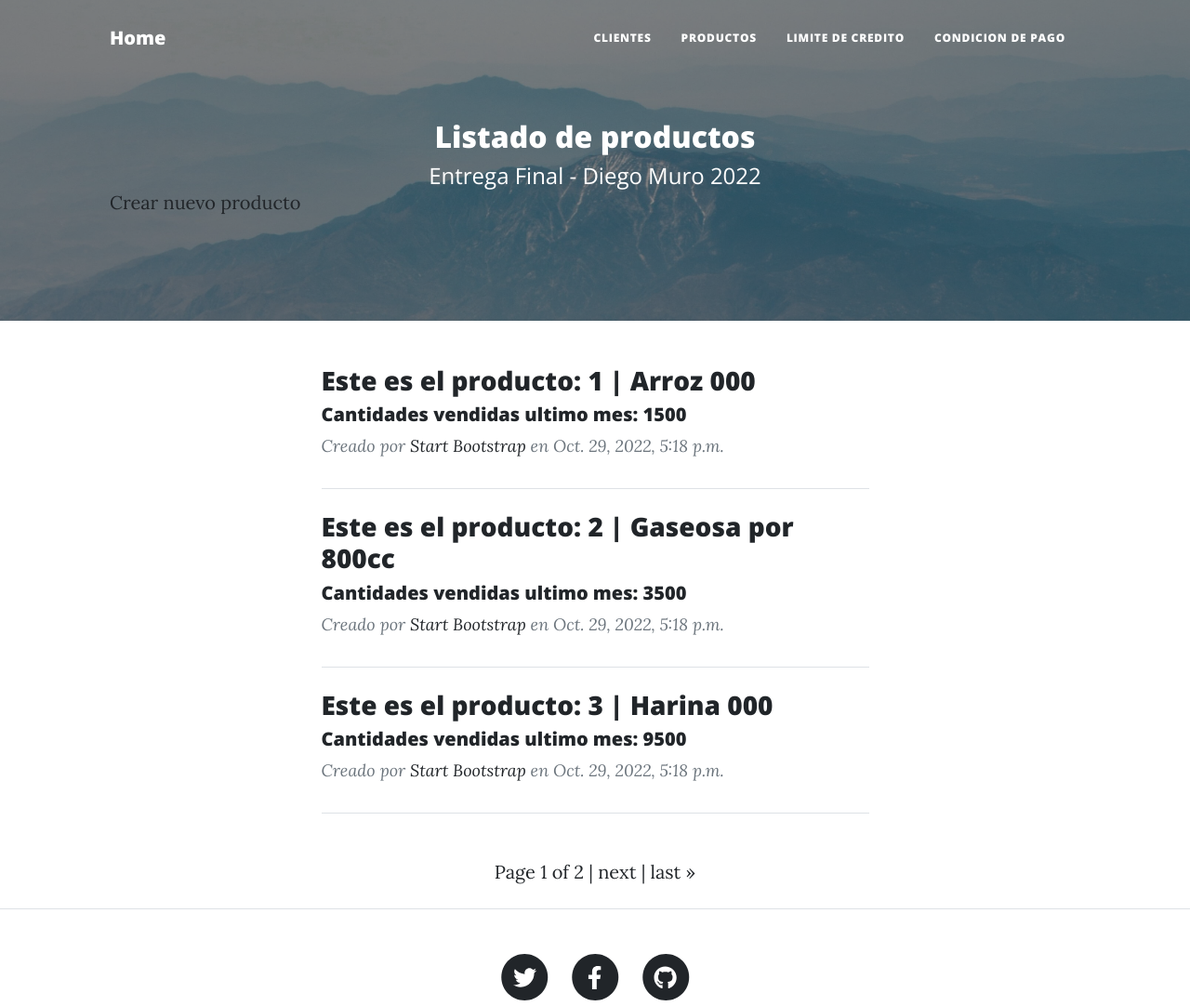
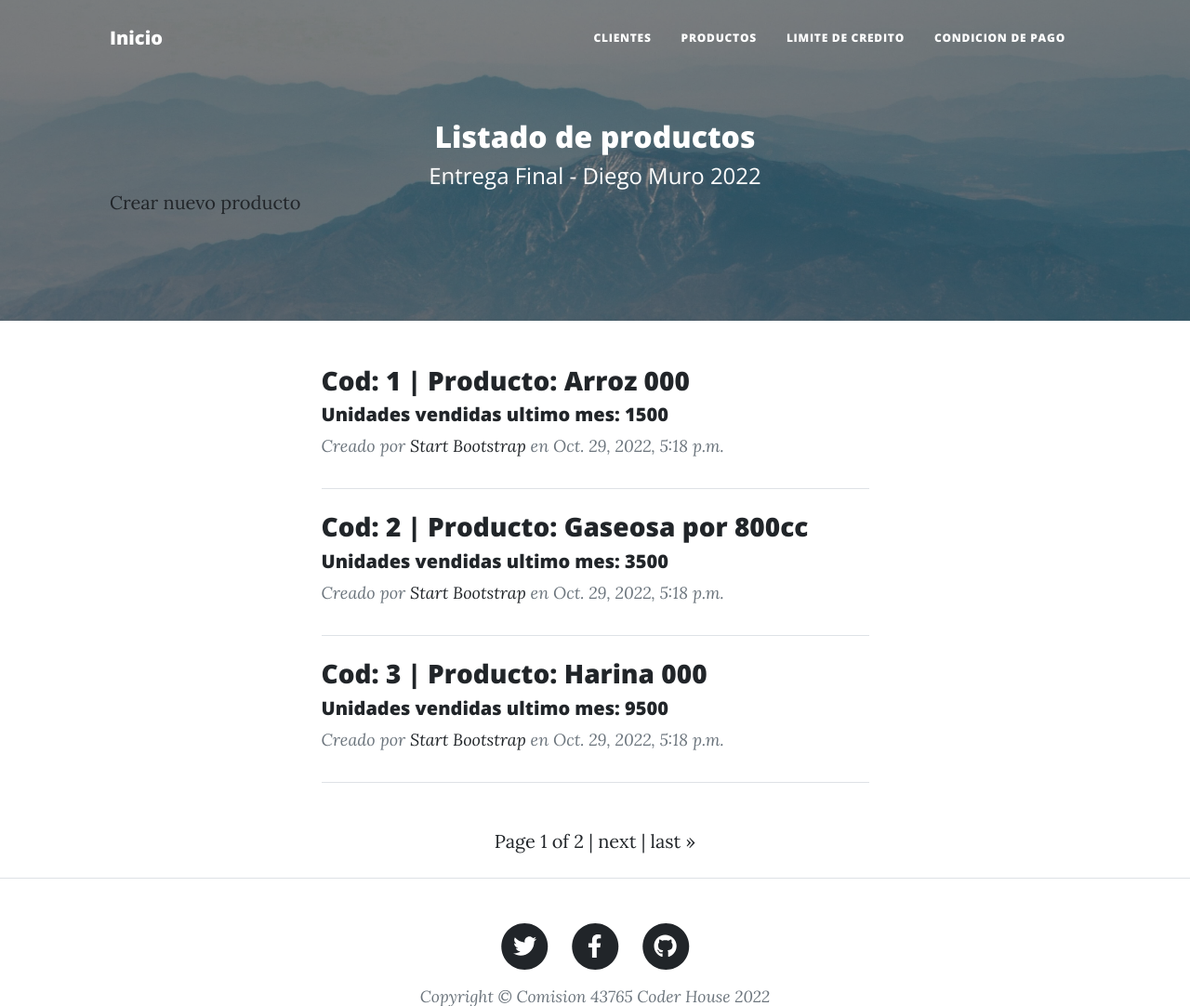
Before and after one commit to DiegoGMuro/Python-entrega_final-Diego-Muro, a Django app: page /product/products in a window 1280 px wide. Shown: the top 1082 px of the page at 93% size. Run offline with Django 4.2, Linux system fonts and the light colour scheme; data comes from the database, SQL or seed files in the repository; both versions use the stored data as it was after the commit; some libraries are stand-ins or nearby versions.

Commit message:
Modificacion titulos templates

```diff
--- a/tp_final/credit/templates/credit/credit_list.html
+++ b/tp_final/credit/templates/credit/credit_list.html
@@ -25,8 +25,8 @@
     {% for credit in credits %}
         <!-- Post preview-->
         <div class="post-preview">
-            <h3 class="post-title"> Descripcion riesgo crediticio: {{ credit.code }} | {{ credit.description }}</h3>
-            <h5 class="post-subtitle">Monto de credito permitido: {{ credit.amount }}</h5>
+            <h3 class="post-title"> Cod: {{ credit.code }} | Riesgo: {{ credit.description }}</h3>
+            <h5 class="post-subtitle"> Credito permitido ($): {{ credit.amount }}</h5>
             <p class="post-meta">
                 Creado por
                 <a href="#!">Start Bootstrap</a>
--- a/tp_final/home/templates/home/index.html
+++ b/tp_final/home/templates/home/index.html
@@ -10,7 +10,7 @@
         <meta name="author" content="" />
         <title>
             {% block tp_final_title %}
-                Home
+                Inicio
             {% endblock %}
         </title>
         <link rel="icon" type="image/x-icon" href="{% static 'home/assets/favicon.ico' %}" />
@@ -26,7 +26,7 @@
         <!-- Navigation-->
         <nav class="navbar navbar-expand-lg navbar-light" id="mainNav">
             <div class="container px-4 px-lg-5">
-                <a class="navbar-brand" href="{% url 'home:index' %}">Home</a>
+                <a class="navbar-brand" href="{% url 'home:index' %}">Inicio</a>
                 <button class="navbar-toggler" type="button" data-bs-toggle="collapse" data-bs-target="#navbarResponsive" aria-controls="navbarResponsive" aria-expanded="false" aria-label="Toggle navigation">
                     Menu
                     <i class="fas fa-bars"></i>
--- a/tp_final/payment/templates/payment/payment_list.html
+++ b/tp_final/payment/templates/payment/payment_list.html
@@ -25,7 +25,7 @@
     {% for payment in payments %}
         <!-- Post preview-->
         <div class="post-preview">
-            <h3 class="post-title">Descripcion condicion de pago: {{ payment.code }} | {{ payment.name }}</h3>
+            <h3 class="post-title"> Cod: {{ payment.code }} | Cond Pago: {{ payment.name }}</h3>
             <h5 class="post-title">Dias permitidos: {{ payment.days }}</h5>
             <p class="post-meta">
                 Creado por
--- a/tp_final/product/templates/product/product_list.html
+++ b/tp_final/product/templates/product/product_list.html
@@ -25,8 +25,8 @@
     {% for product in products %}
         <!-- Post preview-->
         <div class="post-preview">
-            <h3 class="post-title">Este es el producto: {{ product.code }} | {{ product.description }}</h3>
-            <h5 class="post-subtitle">Cantidades vendidas ultimo mes: {{ product.unit_sales }}</h5>
+            <h3 class="post-title"> Cod: {{ product.code }} | Producto: {{ product.description }}</h3>
+            <h5 class="post-subtitle"> Unidades vendidas ultimo mes: {{ product.unit_sales }}</h5>
             <p class="post-meta">
                 Creado por
                 <a href="#!">Start Bootstrap</a>
```
Also changed, not shown: tp_final/db.sqlite3.
